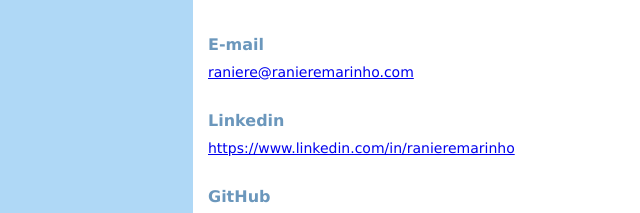
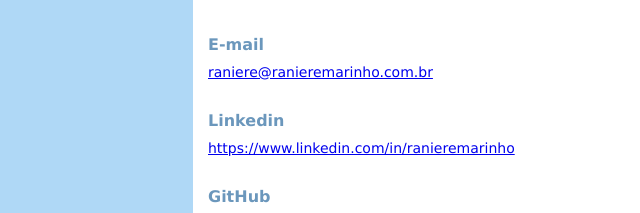
Before and after one commit to ranieremarinho/website, a plain HTML site: page contato.html in a window 1280 px wide. Shown: the part 170-383 px from the top of the page, 57-697 px from the left. Drawn offline with Linux system fonts and the light colour scheme.

Commit message:
Correção do email

```diff
--- a/contato.html
+++ b/contato.html
@@ -48,7 +48,7 @@
     <p class="topico">E-mail</p>
 
     <p class="textcorpo">
-        <a href="mailto:raniere@ranieremarinho.com">raniere@ranieremarinho.com</a><br/><br/>
+        <a href="mailto:raniere@ranieremarinho.com.br">raniere@ranieremarinho.com.br</a><br/><br/>
     </p>
 
     <p class="topico">Linkedin</p>
```
